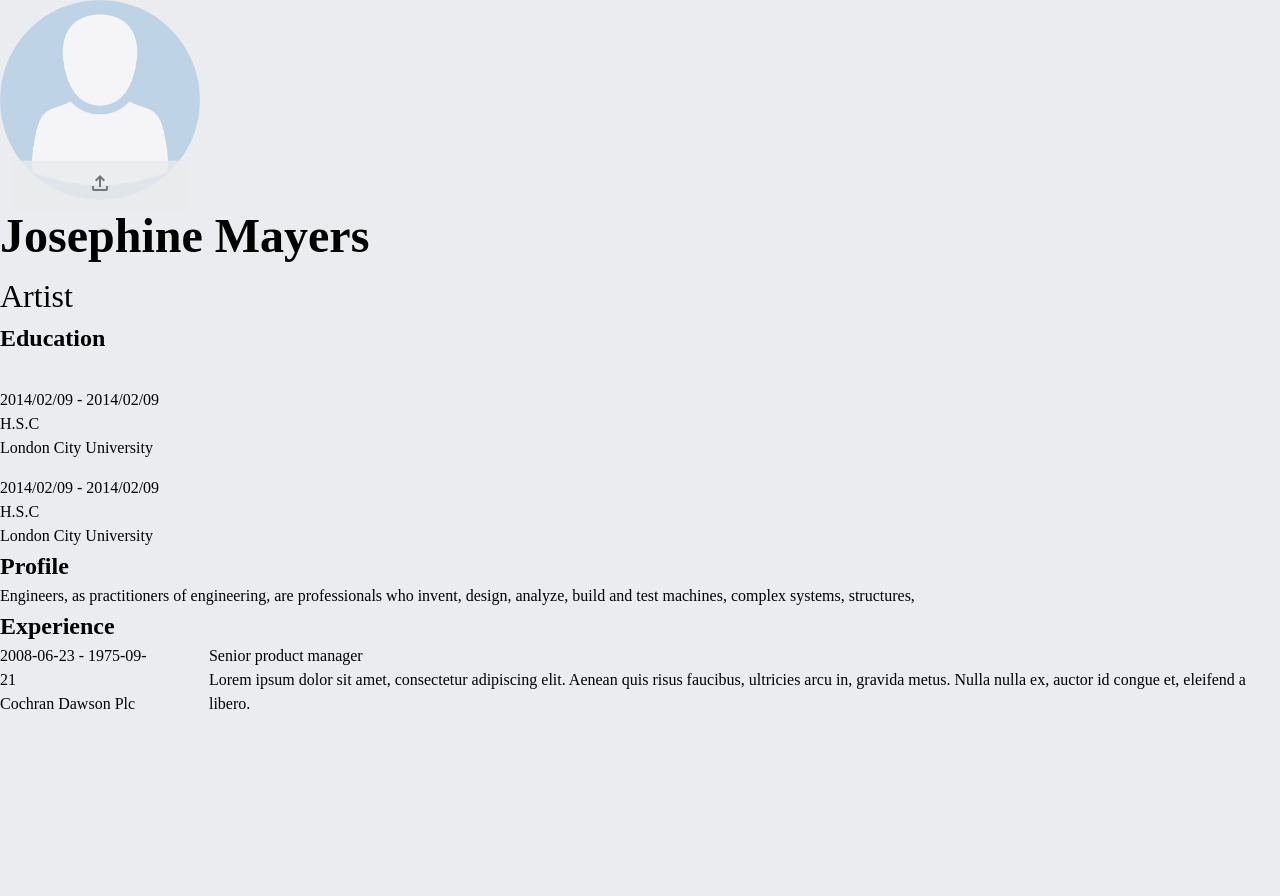
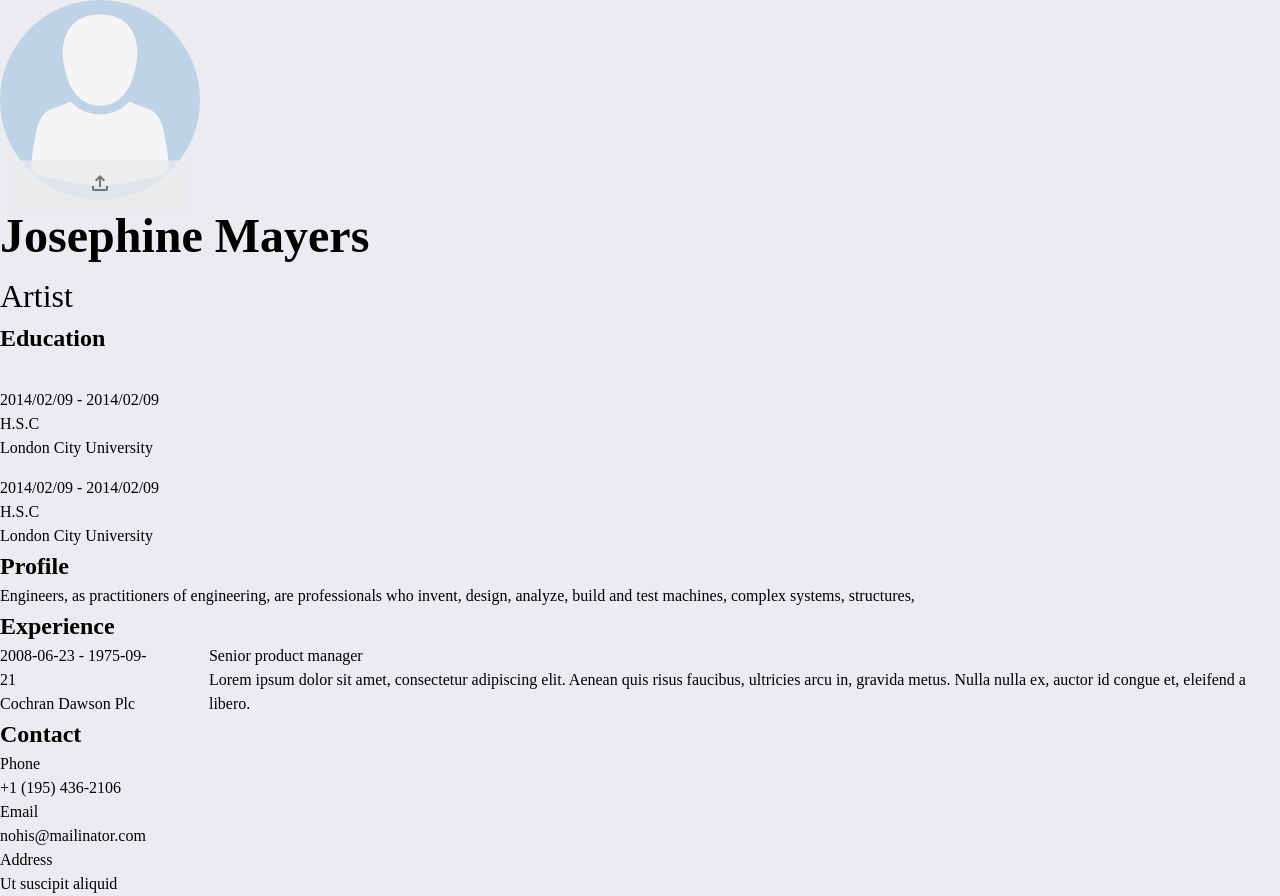
Before and after one commit to ZTanvir/cv-maker, a React (Vite) app: page / in a window 1280 px wide. Before the commit the page ends 800 px from the top, so only its background shows below. Built offline with nearby package versions, Linux system fonts and the light colour scheme.

Commit message:
Add component DisplayContract to show conact information

```diff
--- a/src/Components/CvData.js
+++ b/src/Components/CvData.js
@@ -45,7 +45,7 @@ const CvData = {
             visibility: true,
             phoneNumber: "+1 (195) 436-2106",
             email: "nohis@mailinator.com",
-            address: "Ut suscipit aliquid ",
+            address: "Ut suscipit aliquid",
         },
     ],
     skills: [
--- a/src/Components/CvPreview/CvPreview.jsx
+++ b/src/Components/CvPreview/CvPreview.jsx
@@ -3,6 +3,7 @@ import ProfilePicture from "./ProfilePicture";
 import DisplayEduInstitutes from "./DisplayEduInstitutes";
 import DisplayProfileDescription from "./DisplayProfileDescription";
 import DisplayExperience from "./DisplayExperience";
+import DisplayContract from "./DisplayContract";
 
 const CvPreview = ({ cvInfo }) => {
     return (
@@ -12,6 +13,7 @@ const CvPreview = ({ cvInfo }) => {
             <DisplayEduInstitutes cvData={cvInfo} />
             <DisplayProfileDescription cvData={cvInfo} />
             <DisplayExperience cvData={cvInfo} />
+            <DisplayContract cvData={cvInfo} />
         </main>
     );
 };
--- /dev/null
+++ b/src/Components/CvPreview/DisplayContract.jsx
@@ -0,0 +1,28 @@
+import styles from "../../styles/CvPreview/displayContract.module.css";
+
+const DisplayContract = ({ cvData }) => {
+    const contact = cvData.contract;
+
+    return (
+        <section className={styles.contractInfo}>
+            <h2>Contact</h2>
+            {contact.map((item) => (
+                <div className={styles.contactList} key={item.id}>
+                    <div>
+                        <p>Phone</p>
+                        <p>{item.phoneNumber}</p>
+                    </div>
+                    <div>
+                        <p>Email</p>
+                        <p>{item.email}</p>
+                    </div>
+                    <div>
+                        <p>Address</p>
+                        <p>{item.address}</p>
+                    </div>
+                </div>
+            ))}
+        </section>
+    );
+};
+export default DisplayContract;
--- /dev/null
+++ b/src/styles/CvPreview/displayContract.module.css
@@ -0,0 +1,4 @@
+.contractInfo {
+}
+.contactList {
+}
```
